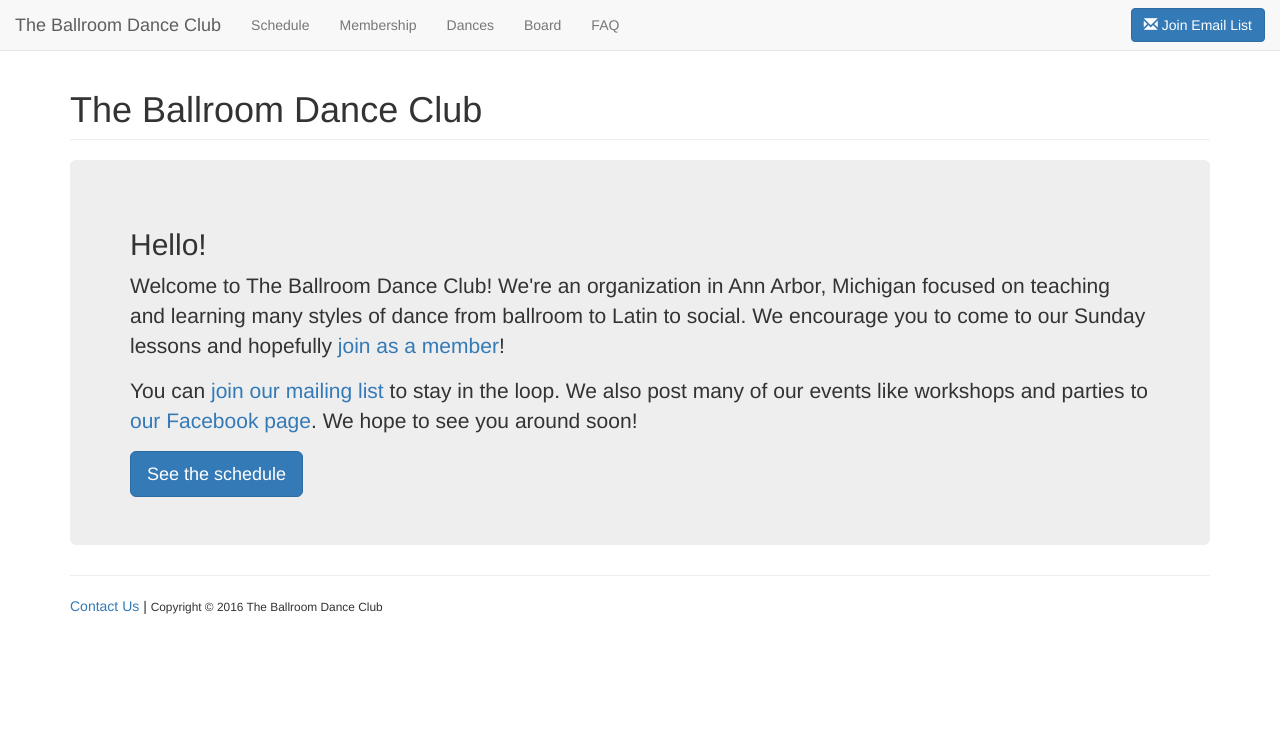
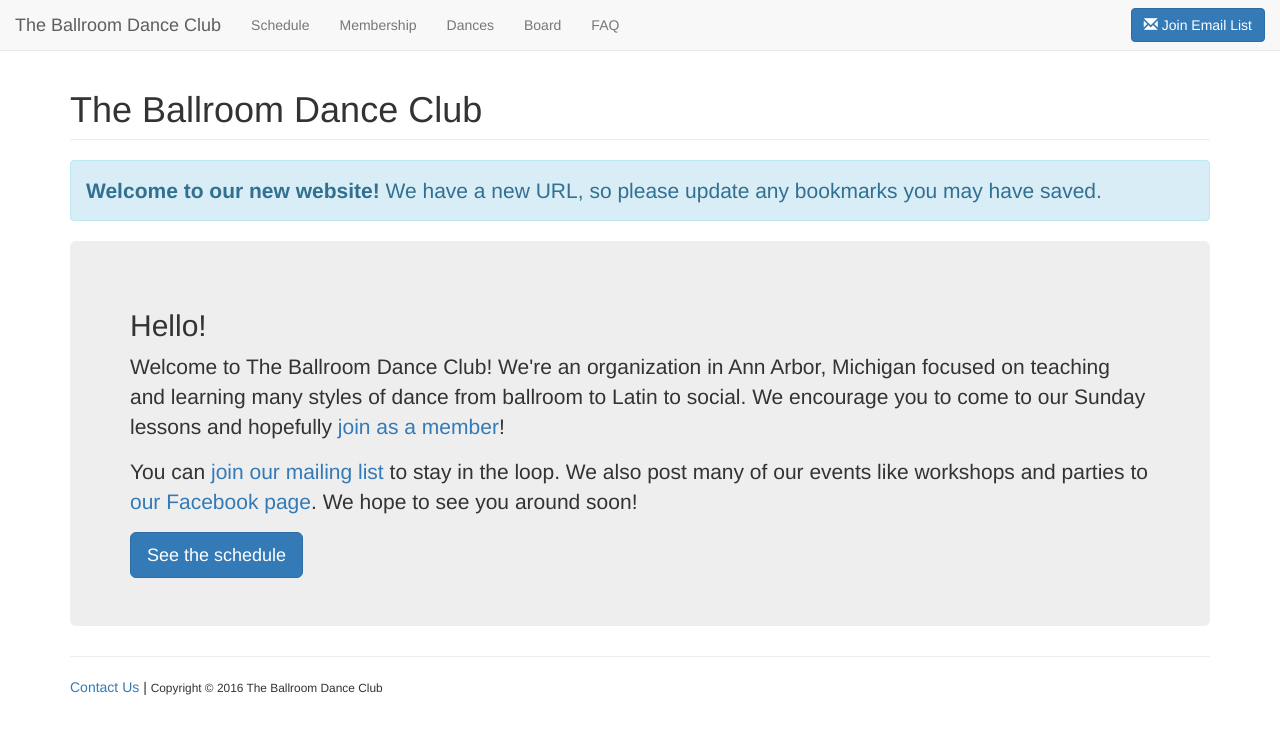
Before and after one commit to ballroom-dance-club/ballroom-dance-club.github.io, a Jekyll site: the page built from index.html, in a window 1280 px wide. Shown: the top 734 px of the page. Built offline with Jekyll 4.4.1, drawn with Linux system fonts in a browser that asks for light colours; nearby versions of some CDN libraries.

Commit message:
Add page-specific and sitewide messaging abilities

```diff
--- a/_config.yml
+++ b/_config.yml
@@ -27,3 +27,6 @@ social:
 timezone: America/Detroit
 
 domain: http://ballroomdance.club
+
+sitewide_info_message: <strong>Welcome to our new website!</strong> We have a new URL, so please update any bookmarks you may have saved.
+sitewide_warning_message:
--- /dev/null
+++ b/_includes/sitewide_messaging.html
@@ -0,0 +1,2 @@
+{% if site.sitewide_warning_message %}<div class="alert alert-warning"><p class="lead">{{ site.sitewide_warning_message }}</p></div>{% endif %}
+{% if site.sitewide_info_message %}<div class="alert alert-info"><p class="lead">{{ site.sitewide_info_message }}</p></div>{% endif %}
--- a/_layouts/default.html
+++ b/_layouts/default.html
@@ -16,6 +16,9 @@
         <div class="container">
             <h1 class="page-header">{{ page.title|default:"The Ballroom Dance Club" }}</h1>
             <main>
+            {% include sitewide_messaging.html %}
+            {% if page.warning_message %}<div class="alert alert-warning"><p class="lead">{{ page.warning_message }}</p></div>{% endif %}
+            {% if page.info_message %}<div class="alert alert-info"><p class="lead">{{ page.info_message }}</p></div>{% endif %}
             {{ content }}
             </main>
             <hr/>
```
